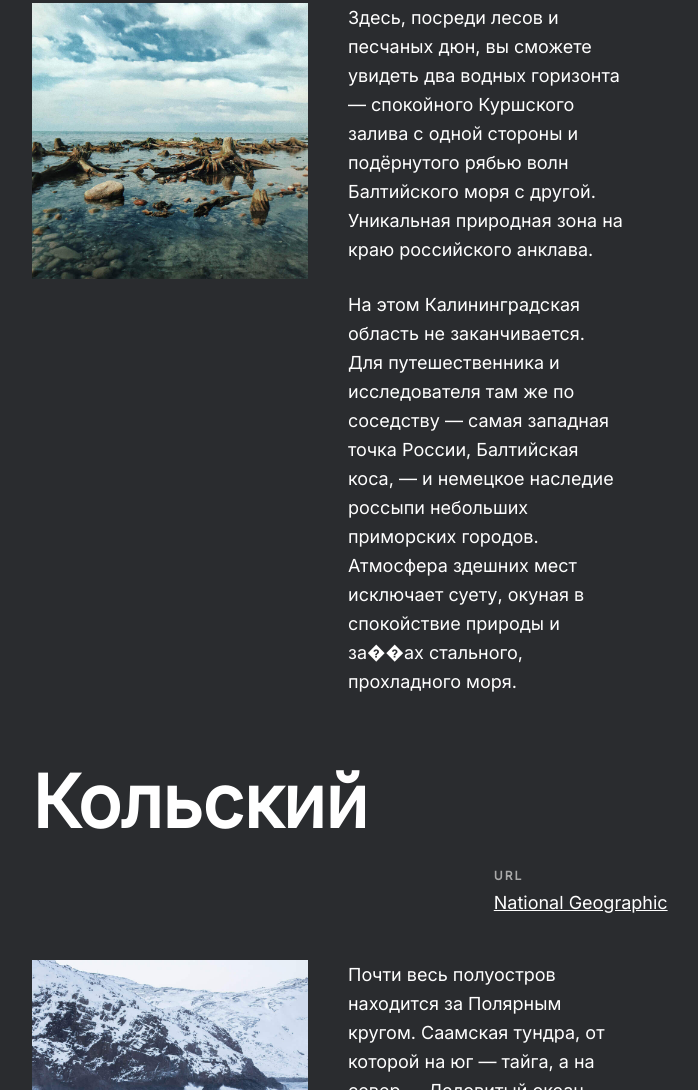
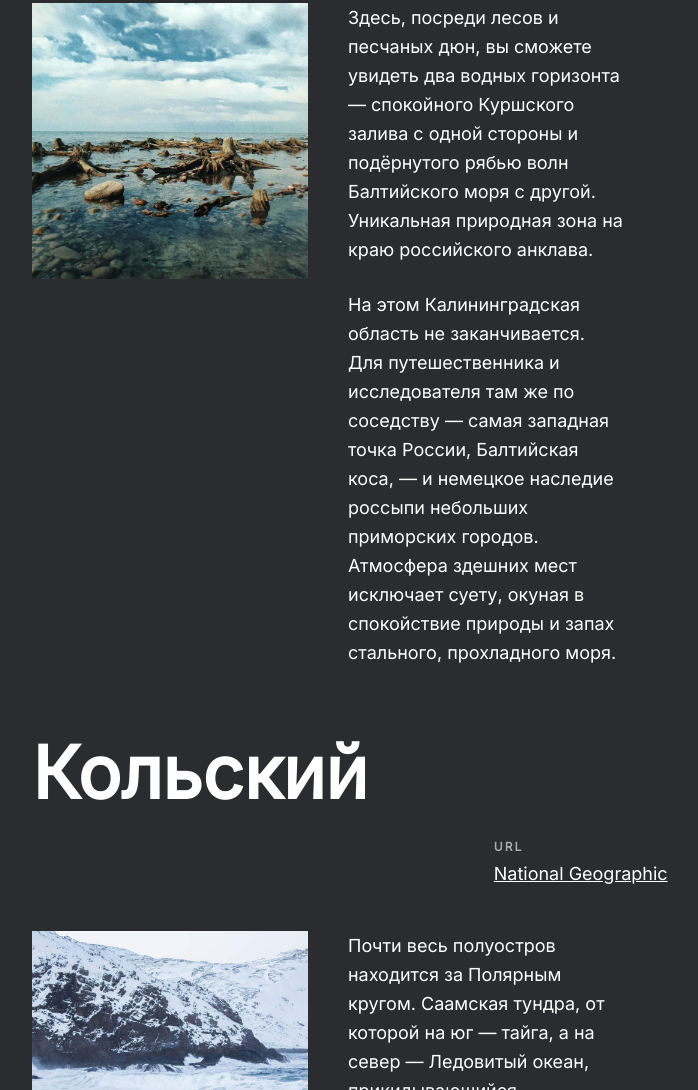
Before and after one commit to Ryb1ck/Ryb1ck.github.io, a plain HTML site: page index.html in a window 1280 px wide. Shown: the part 2695-3785 px from the top of the page, without its empty margins (312-1010 px from the left). Drawn offline with Linux system fonts and the light colour scheme.

Commit message:
исправлена опечатка

```diff
--- a/index.html
+++ b/index.html
@@ -176,7 +176,7 @@
                       путешественника и исследователя там же по соседству — самая
                       западная точка России, Балтийская коса, — и немецкое наследие
                       россыпи небольших приморских городов. Атмосфера здешних мест
-                      исключает суету, окуная в спокойствие природы и за��ах стального,
+                      исключает суету, окуная в спокойствие природы и запах стального,
                       прохладного моря.
                     </p>
                   </div>
```
